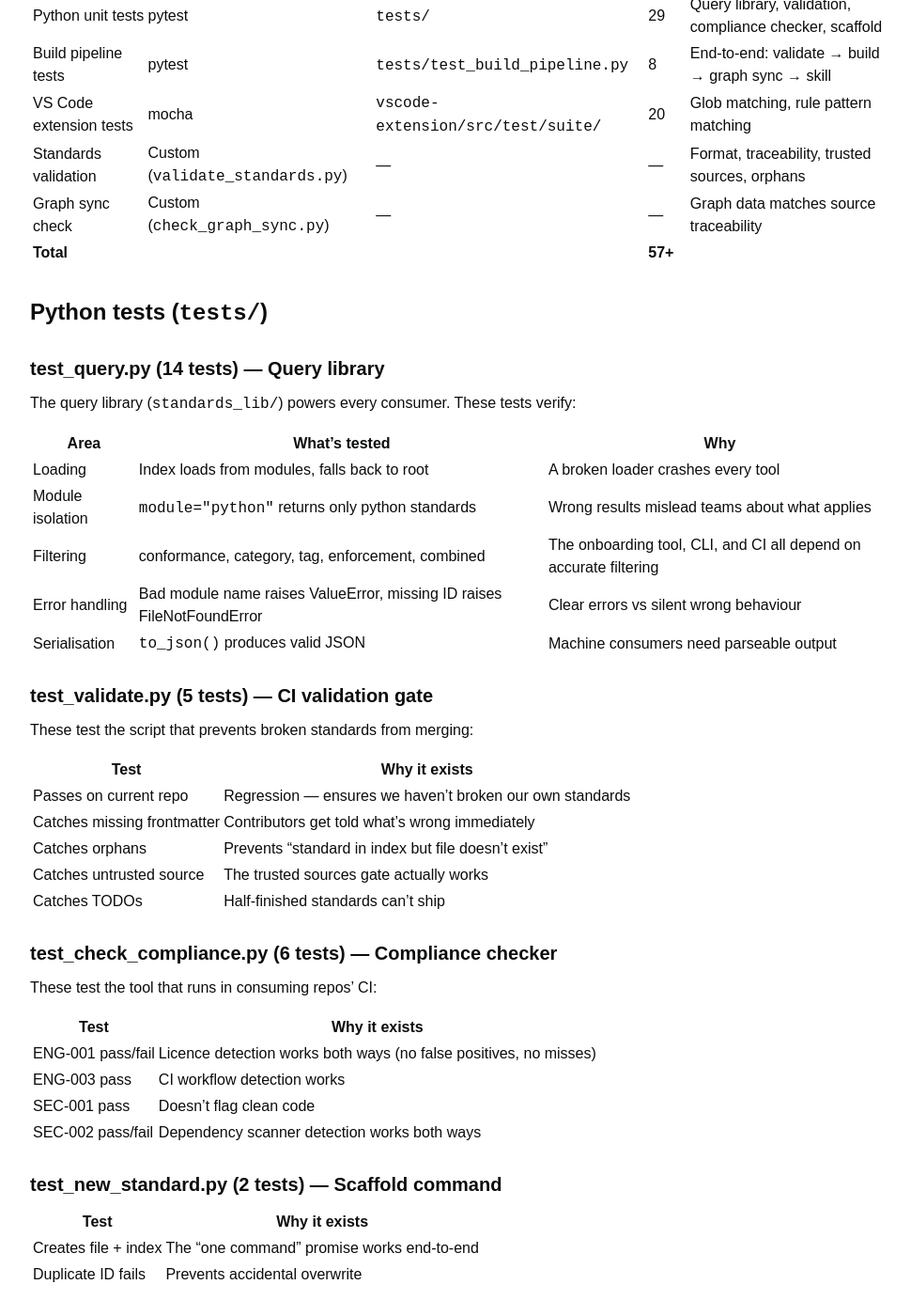
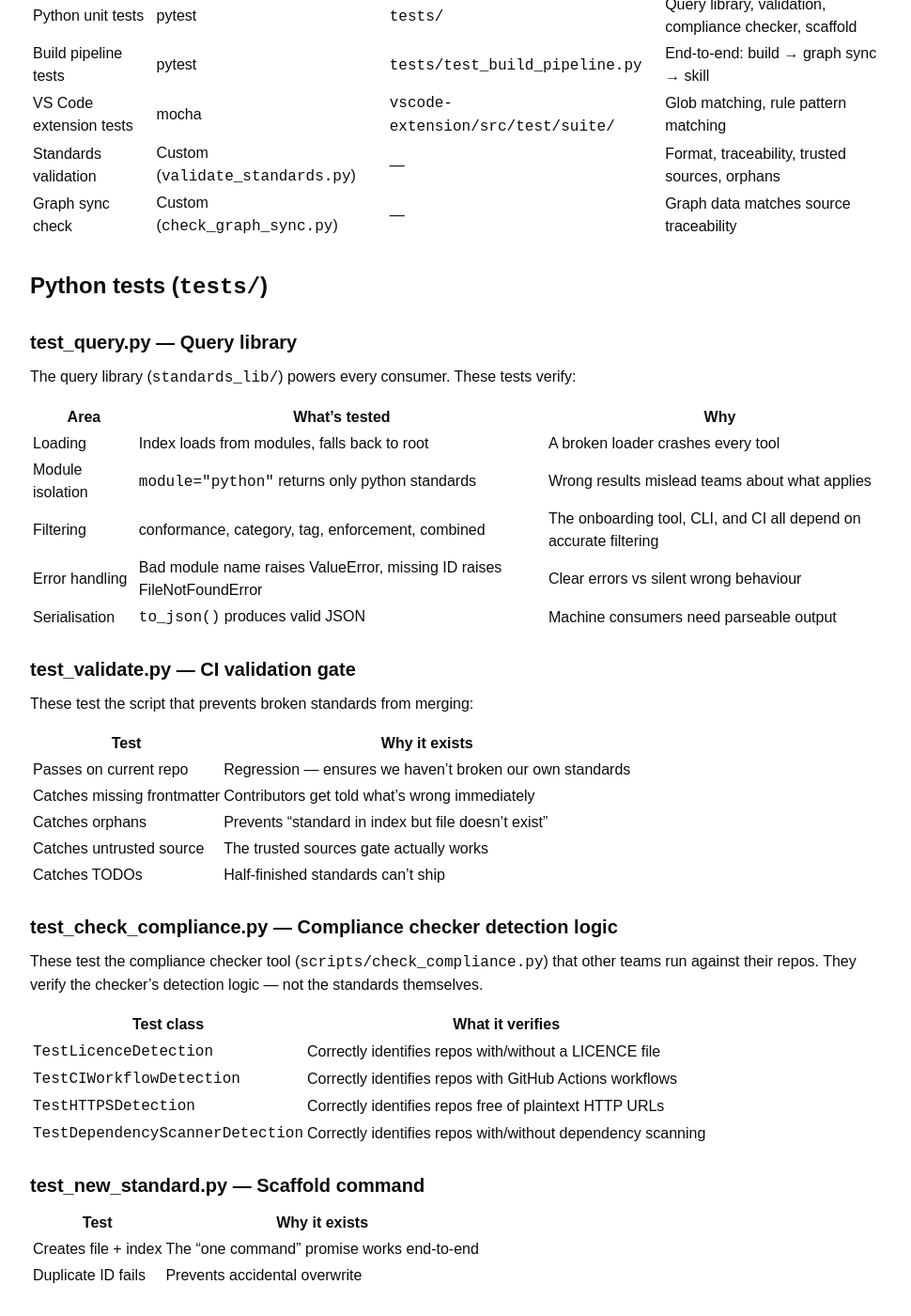
Before and after one commit to bv90dsit/Engineering_standards, a Jekyll site: the page built from docs/testing.md, in a window 1280 px wide and 1400 px high, scrolled down 304 px. Shown: the whole window at 94% size, without its empty margins (148-1118 px from the left). Built offline with Jekyll 4.4.1, drawn with Linux system fonts in a browser that asks for light colours; our own code applies the rules of GitHub Pages for plain Markdown files; some of the changed text lies outside the part shown.

Commit message:
Rename compliance tests for clarity, remove hardcoded counts from docs
Renamed test classes to describe what they detect (TestLicenceDetection,
TestCIWorkflowDetection, etc.) rather than the standard ID they relate
to. Updated testing.md to remove all hardcoded test counts and clarify
that compliance tests verify the checker's detection logic, not the
standards themselves.

Co-Authored-By: Claude Opus 4.6 (1M context) <noreply@anthropic.com>

````diff
--- a/docs/testing.md
+++ b/docs/testing.md
@@ -4,18 +4,17 @@ See also: [Main README](../README.md) | [CONTRIBUTING.md](../CONTRIBUTING.md)
 
 ## Overview
 
-| Suite | Framework | Files | Tests | What it covers |
-|-------|-----------|-------|-------|----------------|
-| Python unit tests | pytest | `tests/` | 29 | Query library, validation, compliance checker, scaffold |
-| Build pipeline tests | pytest | `tests/test_build_pipeline.py` | 8 | End-to-end: validate → build → graph sync → skill |
-| VS Code extension tests | mocha | `vscode-extension/src/test/suite/` | 20 | Glob matching, rule pattern matching |
-| Standards validation | Custom (`validate_standards.py`) | — | — | Format, traceability, trusted sources, orphans |
-| Graph sync check | Custom (`check_graph_sync.py`) | — | — | Graph data matches source traceability |
-| **Total** | | | **57+** | |
+| Suite | Framework | Files | What it covers |
+|-------|-----------|-------|----------------|
+| Python unit tests | pytest | `tests/` | Query library, validation, compliance checker, scaffold |
+| Build pipeline tests | pytest | `tests/test_build_pipeline.py` | End-to-end: build → graph sync → skill |
+| VS Code extension tests | mocha | `vscode-extension/src/test/suite/` | Glob matching, rule pattern matching |
+| Standards validation | Custom (`validate_standards.py`) | — | Format, traceability, trusted sources, orphans |
+| Graph sync check | Custom (`check_graph_sync.py`) | — | Graph data matches source traceability |
 
 ## Python tests (`tests/`)
 
-### test_query.py (14 tests) — Query library
+### test_query.py — Query library
 
 The query library (`standards_lib/`) powers every consumer. These tests verify:
 
@@ -27,7 +26,7 @@ The query library (`standards_lib/`) powers every consumer. These tests verify:
 | Error handling | Bad module name raises ValueError, missing ID raises FileNotFoundError | Clear errors vs silent wrong behaviour |
 | Serialisation | `to_json()` produces valid JSON | Machine consumers need parseable output |
 
-### test_validate.py (5 tests) — CI validation gate
+### test_validate.py — CI validation gate
 
 These test the script that prevents broken standards from merging:
 
@@ -39,18 +38,18 @@ These test the script that prevents broken standards from merging:
 | Catches untrusted source | The trusted sources gate actually works |
 | Catches TODOs | Half-finished standards can't ship |
 
-### test_check_compliance.py (6 tests) — Compliance checker
+### test_check_compliance.py — Compliance checker detection logic
 
-These test the tool that runs in consuming repos' CI:
+These test the compliance checker tool (`scripts/check_compliance.py`) that other teams run against their repos. They verify the checker's detection logic — not the standards themselves.
 
-| Test | Why it exists |
-|------|--------------|
-| ENG-001 pass/fail | Licence detection works both ways (no false positives, no misses) |
-| ENG-003 pass | CI workflow detection works |
-| SEC-001 pass | Doesn't flag clean code |
-| SEC-002 pass/fail | Dependency scanner detection works both ways |
+| Test class | What it verifies |
+|------------|-----------------|
+| `TestLicenceDetection` | Correctly identifies repos with/without a LICENCE file |
+| `TestCIWorkflowDetection` | Correctly identifies repos with GitHub Actions workflows |
+| `TestHTTPSDetection` | Correctly identifies repos free of plaintext HTTP URLs |
+| `TestDependencyScannerDetection` | Correctly identifies repos with/without dependency scanning |
 
-### test_new_standard.py (2 tests) — Scaffold command
+### test_new_standard.py — Scaffold command
 
 | Test | Why it exists |
 |------|--------------|
@@ -59,7 +58,7 @@ These test the tool that runs in consuming repos' CI:
 
 ## VS Code extension tests (`vscode-extension/src/test/suite/`)
 
-### glob.test.ts (12 tests) — Glob matching
+### glob.test.ts — Glob matching
 
 The glob logic is extracted into `src/glob.ts` (pure function, no VS Code dependency) so it can be tested directly with mocha — no electron runner needed.
 
@@ -78,7 +77,7 @@ The glob logic is extracted into `src/glob.ts` (pure function, no VS Code depend
 | `test file exclusion` | `**/test_*` matches pytest files | Python test exclusions work |
 | `tsconfig pattern` | `**/tsconfig*.json` matches variants | TS-001 check fires on the right files |
 
-### rulePatterns.test.ts (8 tests) — Rule regex patterns
+### rulePatterns.test.ts — Rule regex patterns
 
 Tests the actual regex patterns from `modules/*/rules.json` to verify they match what they should and don't false-positive:
 
@@ -93,7 +92,7 @@ Tests the actual regex patterns from `modules/*/rules.json` to verify they match
 | `TS-002: any type` | Matches `: any` annotation | TypeScript type safety check works |
 | `exclude patterns` | Comment lines skipped | Rules don't fire inside comments |
 
-### test_build_pipeline.py (8 tests) — End-to-end build
+### test_build_pipeline.py — End-to-end build
 
 Tests the full pipeline that CI and Pages deploy rely on:
 
@@ -147,12 +146,12 @@ Tests the full pipeline that CI and Pages deploy rely on:
 ## Running tests
 
 ```bash
-# Python tests (29 tests, ~3s)
+# Python tests
 pytest                           # all tests
 pytest tests/test_query.py       # just the query library
-pytest -k "test_check_eng_001"   # one specific test
+pytest -k "test_repo_with_licence"  # one specific test
 
-# VS Code extension tests (20 tests, <1s)
+# VS Code extension tests
 cd vscode-extension
 npm test                         # runs mocha on compiled output
 
````
Also changed, not shown: tests/test_check_compliance.py (+26 -21 lines).
